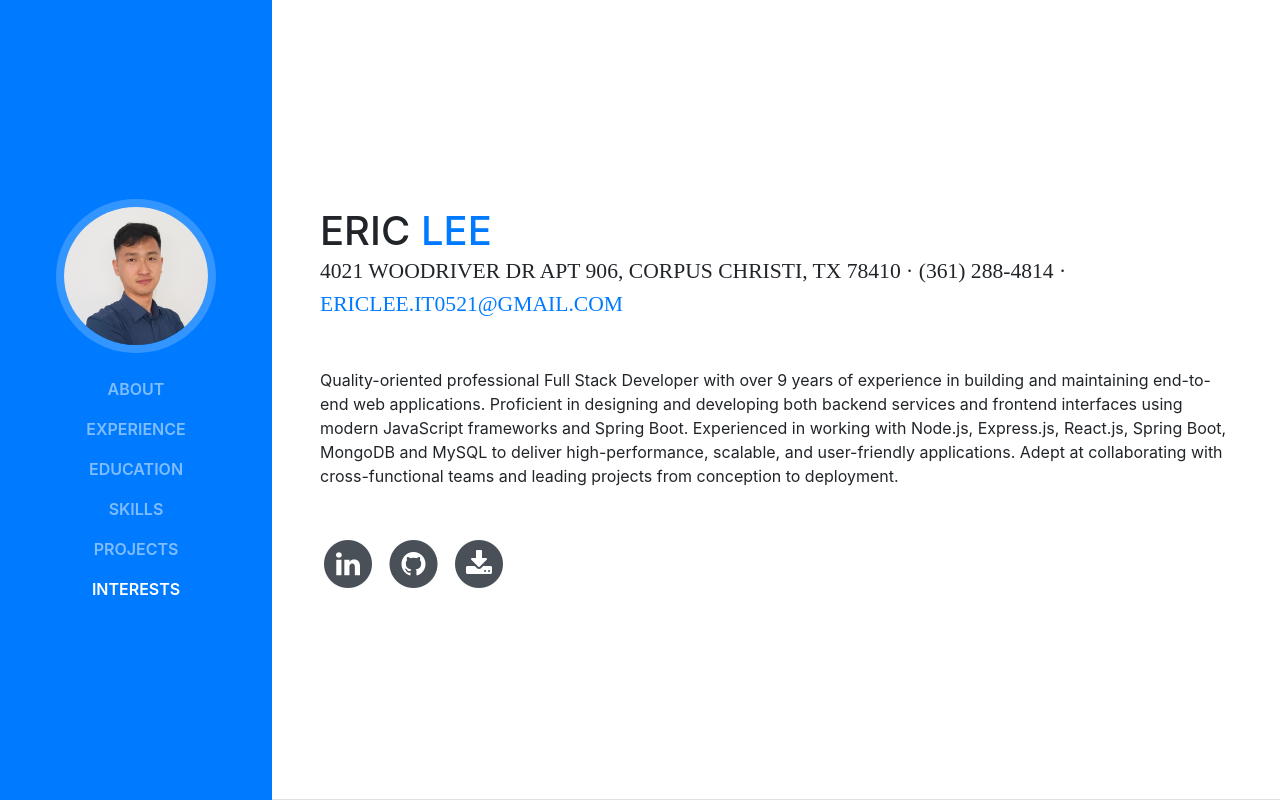
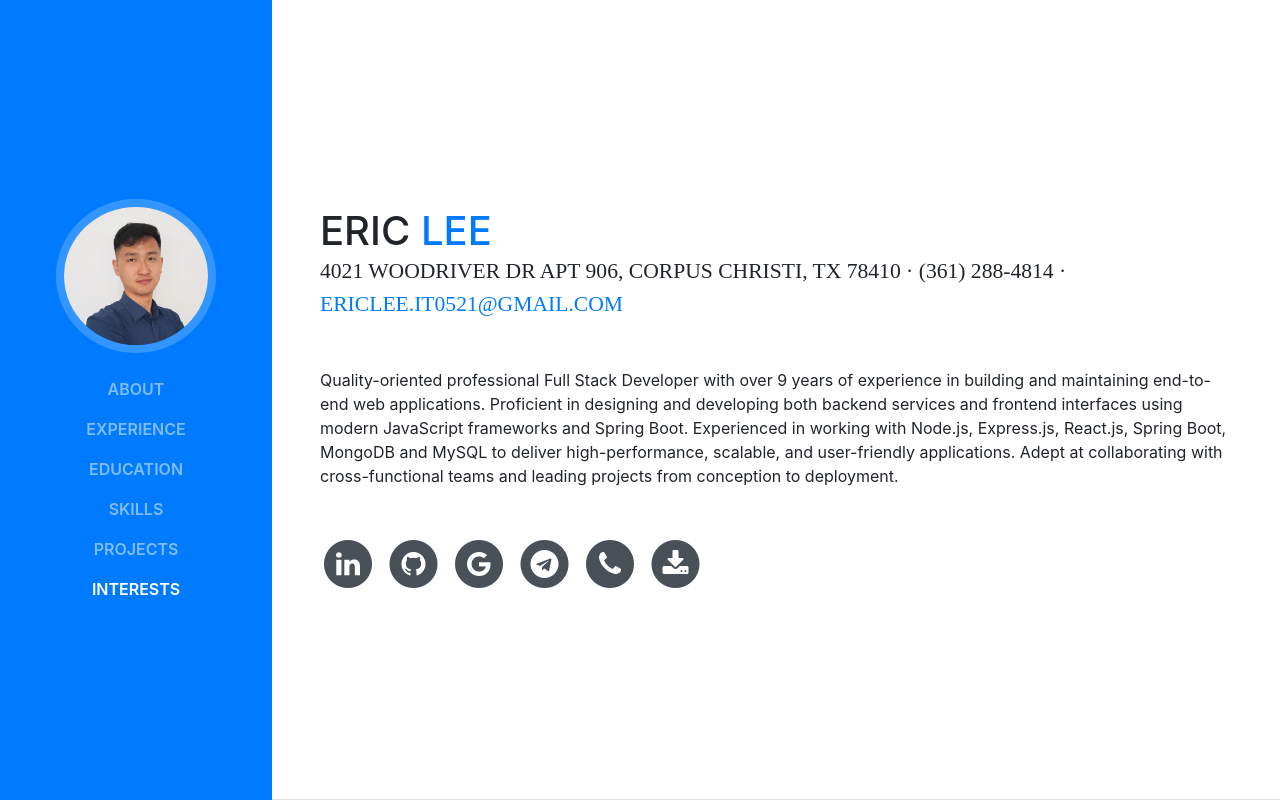
Before and after one commit to makenewtoreal/portfolio, a website with bundled scripts: page index.html in a window 1280 px wide. Shown: the top 800 px of the page. Built offline with nearby package versions, Linux system fonts and the light colour scheme; a web font is replaced by a local one.

Commit message:
update-1

```diff
--- a/index.html
+++ b/index.html
@@ -8,7 +8,7 @@
     <meta name="description" content="">
     <meta name="author" content="">
 
-    <title>Resume - Start Bootstrap Theme</title>
+    <title>Eric Lee - Full Stack Developer</title>
 
     <!-- Bootstrap core CSS -->
     <link href="vendor/bootstrap/css/bootstrap.min.css" rel="stylesheet">
@@ -107,6 +107,30 @@
                 <span class="fa-stack fa-lg">
                   <i class="fa fa-circle fa-stack-2x"></i>
                   <i class="fa fa-github fa-stack-1x fa-inverse"></i>
+                </span>
+              </a>
+            </li>
+            <li class="list-inline-item">
+              <a href="mailto:ericlee.it0521@gmail.com" target="_blank">
+                <span class="fa-stack fa-lg">
+                  <i class="fa fa-circle fa-stack-2x"></i>
+                  <i class="fa fa-google fa-stack-1x fa-inverse"></i>
+                </span>
+              </a>
+            </li>
+            <li class="list-inline-item">
+              <a href="https://t.me/ericlee_1" target="_blank">
+                <span class="fa-stack fa-lg">
+                  <i class="fa fa-circle fa-stack-2x"></i>
+                  <i class="fa fa-telegram fa-stack-1x fa-inverse"></i>
+                </span>
+              </a>
+            </li>
+            <li class="list-inline-item">
+              <a href="+1 (361) 288-4814" target="_blank">
+                <span class="fa-stack fa-lg">
+                  <i class="fa fa-circle fa-stack-2x"></i>
+                  <i class="fa fa-phone fa-stack-1x fa-inverse"></i>
                 </span>
               </a>
             </li>
```
